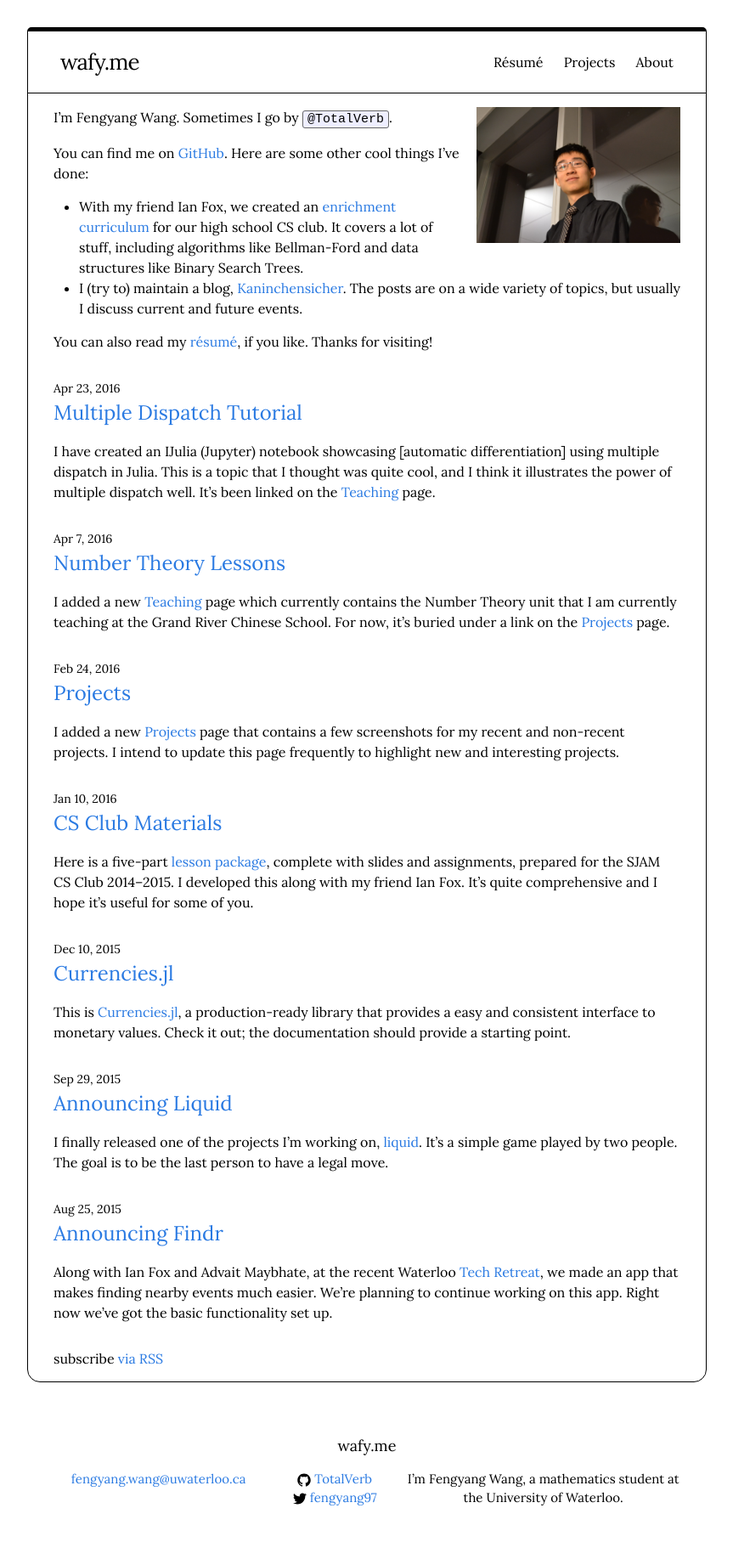
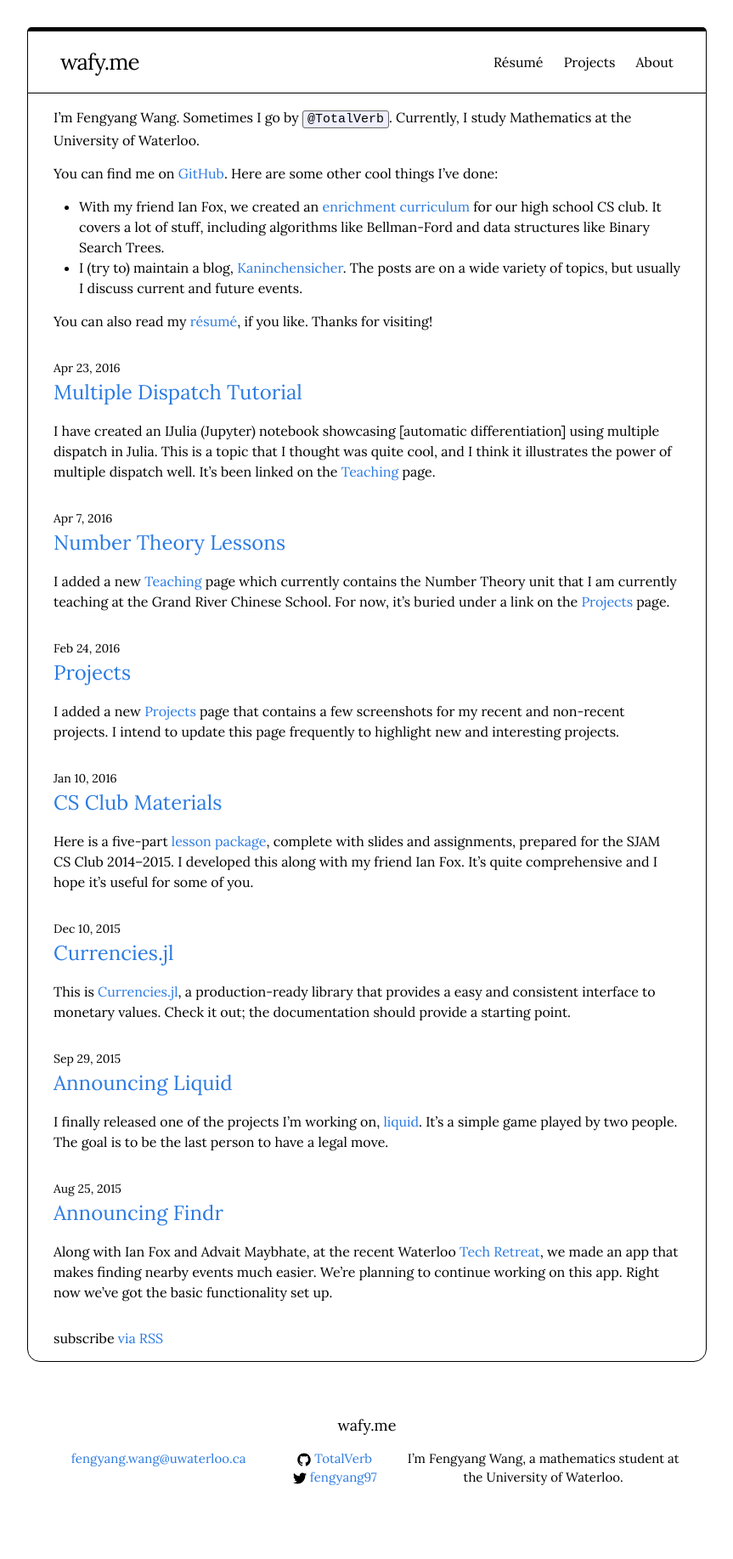
Before and after one commit to TotalVerb/totalverb.github.io, a Jekyll site: the page built from index.html, in a window 1280 px wide. Shown: the whole page at 85% size, without its empty margins (208-1071 px from the left). Built offline with Jekyll 4.4.1, drawn with Linux system fonts in a browser that asks for light colours; after the commit the page ends 1811 px from its top, so only the background shows below that.

Commit message:
remove picture

```diff
--- a/index.html
+++ b/index.html
@@ -4,9 +4,8 @@ layout: default
 
 <div class="home">
   <p>
-    <img src="/images/e5bridge.jpg" alt="A picture of Fengyang."
-         class="profile" />
-    I’m Fengyang Wang. Sometimes I go by <code>@TotalVerb</code>.
+    I’m Fengyang Wang. Sometimes I go by <code>@TotalVerb</code>. Currently, I
+    study Mathematics at the University of Waterloo.
   </p>
   <p>
     You can find me on <a href="https://github.com/TotalVerb">GitHub</a>. Here
```
